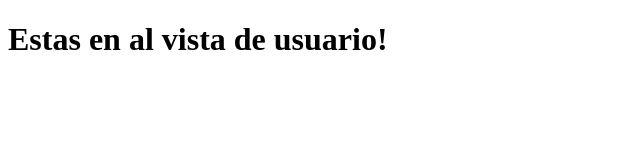
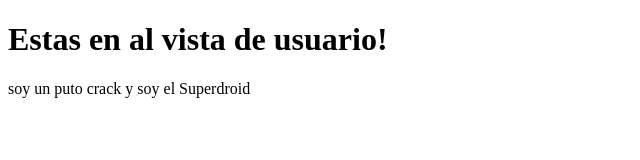
Before and after one commit to Mat0wa3/mi-proyecto, a plain HTML site: page vista/usuario.html in a window 1280 px wide. Shown: the whole page, without its empty margins (0-640 px from the left). Drawn offline with Linux system fonts and the light colour scheme.

Commit message:
solo agregue los cambios necesarios del Superdroid

```diff
--- a/vista/usuario.html
+++ b/vista/usuario.html
@@ -7,5 +7,6 @@
 </head>
 <body>
     <h1>Estas en al vista de usuario!</h1>
+    <p>soy un puto crack y soy el Superdroid</p>
 </body>
 </html>
```
Also changed, not shown: 1 other file.
